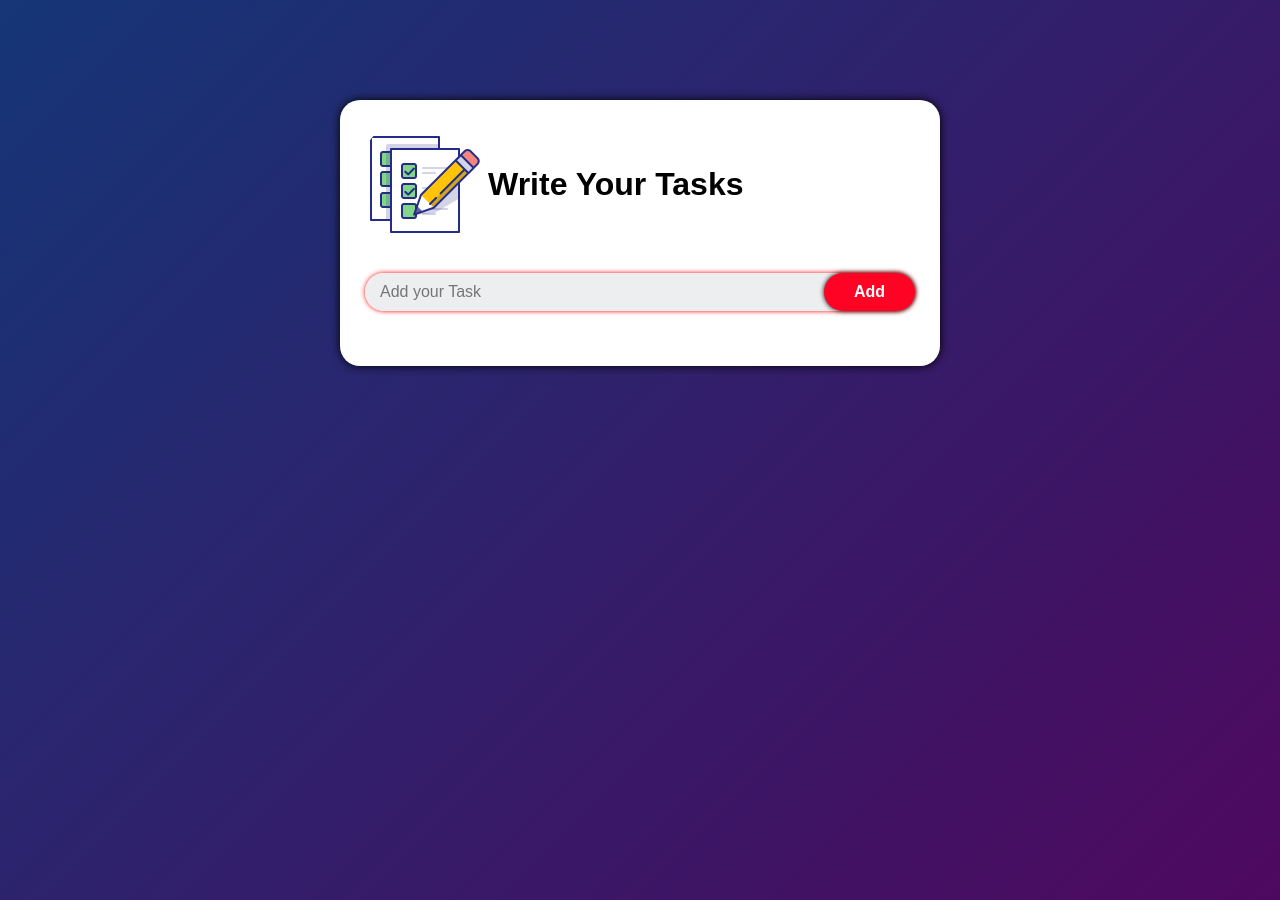
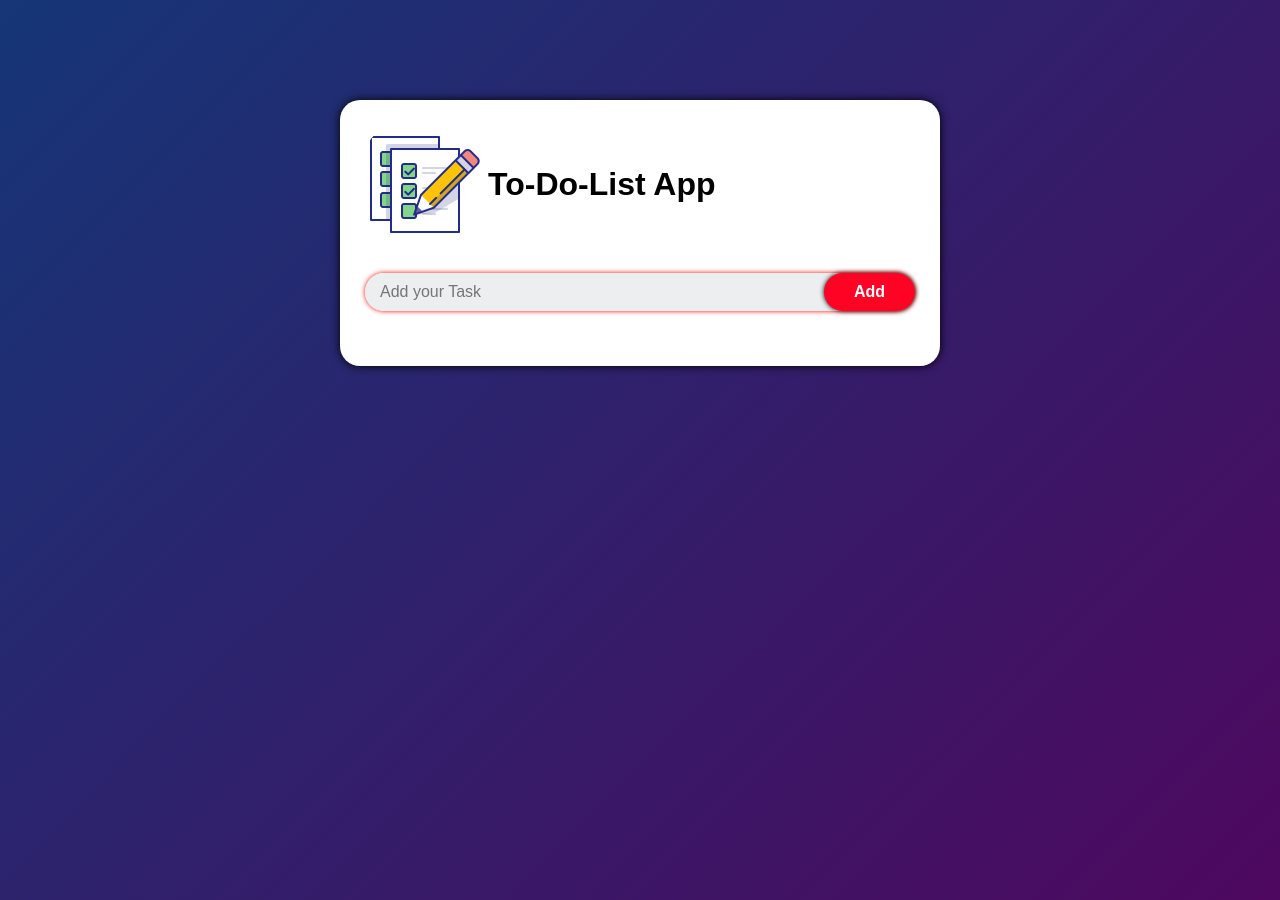
Before and after one commit to SriCharanD/To-Do-List-Git, a plain HTML site: page index.html in a window 1280 px wide. Drawn offline with Linux system fonts and the light colour scheme.

Commit message:
tittle change

```diff
--- a/index.html
+++ b/index.html
@@ -13,7 +13,7 @@
 	<div class="container">
 		<div class="logo flex">
 			<img src="img/logo.png">
-			<h1>Write Your Tasks</h1>
+			<h1>To-Do-List App</h1>
 		</div>
 
 		<div class="row flex">
--- a/style.css
+++ b/style.css
@@ -199,6 +199,3 @@ ul li span:hover{
 		font-size: 1.5rem;
 	}
 }
-
-
-}
```
